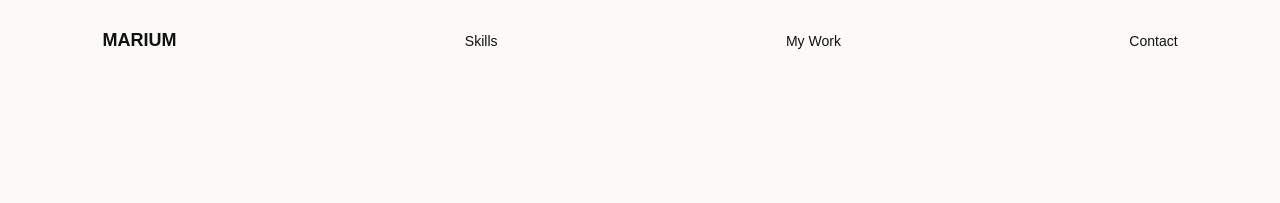
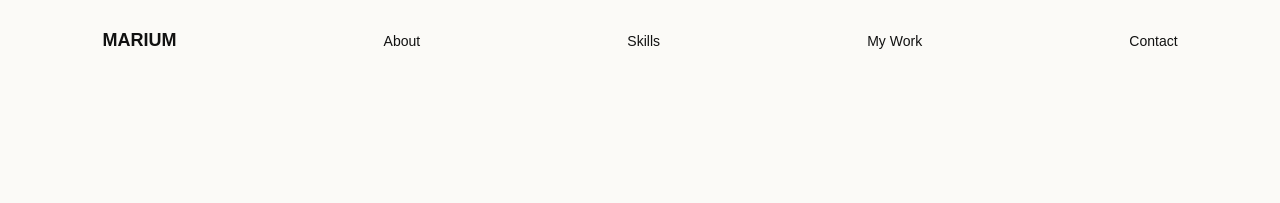
Before and after one commit to mariumllh/MY-Personal-Website, a plain HTML site: page index.html in a window 1280 px wide. Shown: the top 203 px of the page. Drawn offline with Linux system fonts and the light colour scheme.

Commit message:
Add 'About' section to index.html

```diff
--- a/index.html
+++ b/index.html
@@ -12,6 +12,7 @@
 <nav>
 <ul>
 <li><a href="#home">MARIUM</a></li>
+<li><a href="#about">About</a></li>
 <li><a href="#skills">Skills</a></li>
 <li><a href="#my-work">My Work</a></li>
 <li><a href="#contact">Contact</a></li>
@@ -39,8 +40,8 @@ my Instagram.
 </header>
 <main>
 <section class="help-section" id="instagram">
-<div class="content">
-<h2>A Little About Me</h2>
+<div class="content" id="about">
+<h2>A Little About Me </h2>
 <p>
 Hi! I'm Marium, a Computer Science student who is currently
 learning programming and Front-End. I enjoy exploring
```
